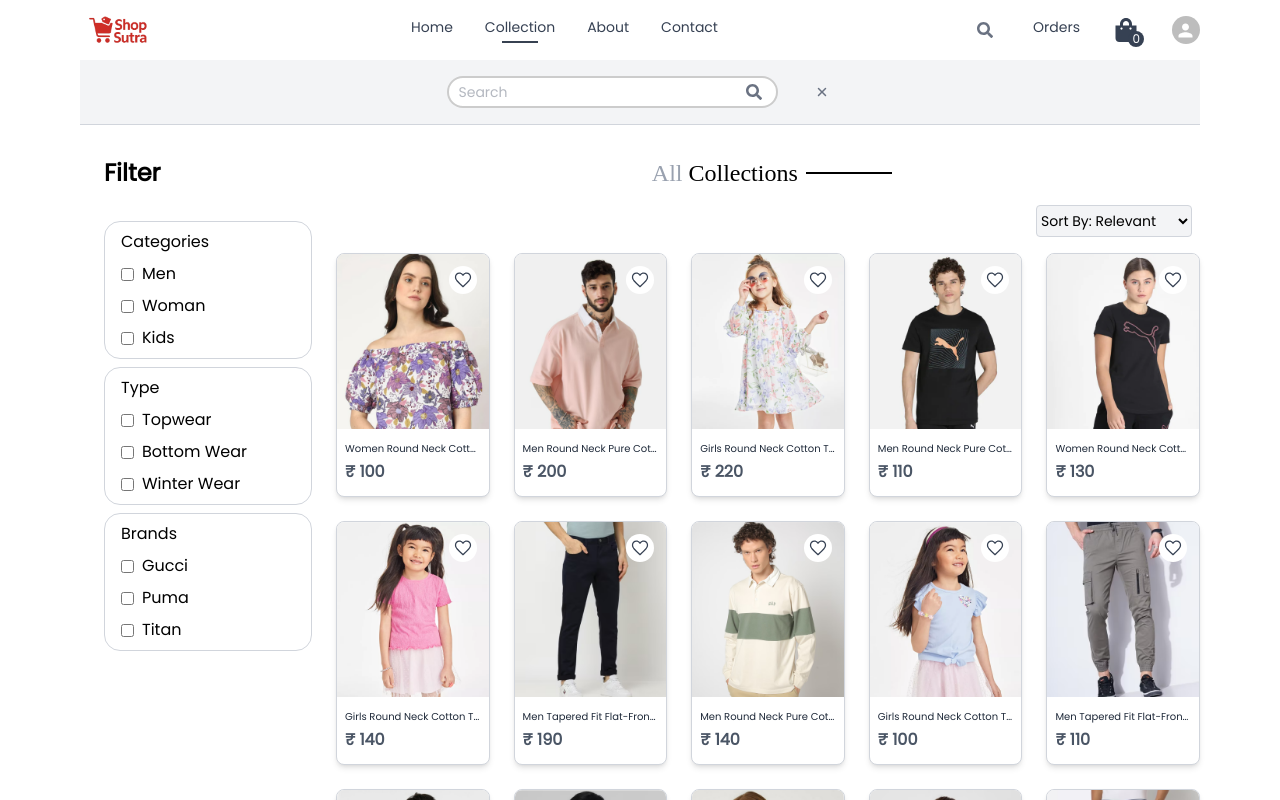
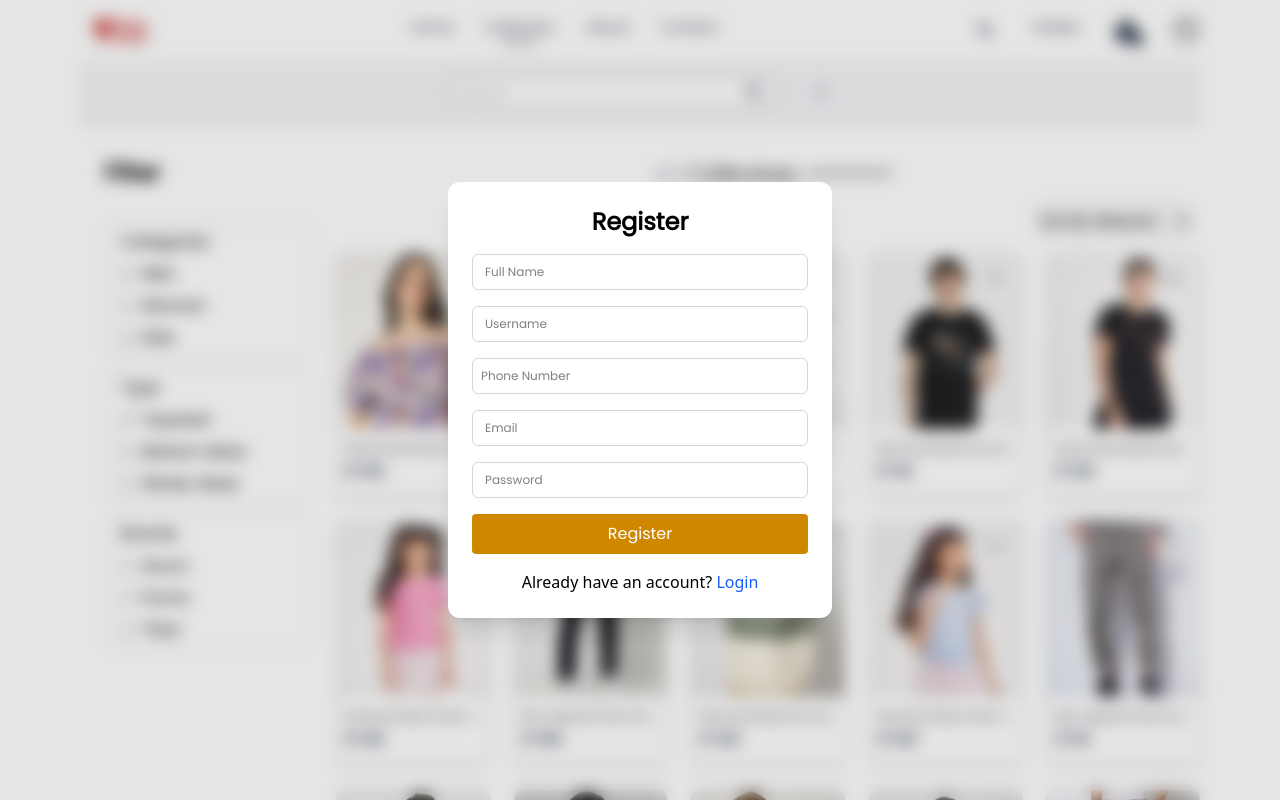
Before and after one commit to jitendra-sudo/E-Commerce, a React (Vite) app in the folder shopsutra/: page /collection in a window 1280 px wide. Shown: the top 800 px of the page. Built offline with nearby package versions, Linux system fonts and the light colour scheme.

Commit message:
feat: Add Axios for API requests and implement registration with OTP verification

```diff
--- a/shopsutra/package.json
+++ b/shopsutra/package.json
@@ -15,6 +15,7 @@
     "@mui/material": "^7.1.0",
     "@reduxjs/toolkit": "^2.8.2",
     "@tailwindcss/vite": "^4.1.7",
+    "axios": "^1.10.0",
     "react": "^19.1.0",
     "react-dom": "^19.1.0",
     "react-icons": "^5.5.0",
--- a/shopsutra/src/App.jsx
+++ b/shopsutra/src/App.jsx
@@ -1,4 +1,4 @@
-import React from 'react'
+import React, { useState } from 'react'
 import { Route, Routes } from 'react-router-dom'
 import Home from './pages/Home'
 import Login from './pages/Login'
@@ -14,13 +14,15 @@ import Footer from './compound/Footer'
 import store from './ContextApi/store.js'
 import { ToastContainer } from 'react-toastify';
 import 'react-toastify/dist/ReactToastify.css';
+import Register from './compound/Register.jsx'
 
 const App = () => {
+  const [showRegister, setShowRegister] = useState(true);
   return (
     <div className="px-0 md:px-2 lg:px-20" style={{ fontFamily: 'Poppins, sans-serif' }}>
       <Navbar />
       <hr className=' text-gray-300' />
-
+      <Register showModal={showRegister} setShowModal={setShowRegister}  />
       <Routes>
         <Route path='/' element={<Home />} />
         <Route path='/login' element={<Login />} />
@@ -35,8 +37,9 @@ const App = () => {
       </Routes>
       <div className='pt-6'>
         {/* <hr className='text-gray-300 ' /> */}
-        <Footer />
       </div>
+      <Footer />
+
       <ToastContainer position="top-right" autoClose={2000} theme="light" />
     </div>
   )
--- /dev/null
+++ b/shopsutra/src/compound/Api.jsx
@@ -0,0 +1,10 @@
+import axios from 'axios';
+
+const Api = axios.create({
+  baseURL: "https://e-commerce-z64r.onrender.com/api",
+  headers: {
+    "Content-Type": "application/json",
+  },
+});
+
+export default Api;
--- /dev/null
+++ b/shopsutra/src/compound/Register.jsx
@@ -0,0 +1,164 @@
+import React, { useState } from 'react';
+import Api from './Api';
+import { toast } from 'react-toastify';
+
+function Register({ showModal, setShowModal, setShowLogin }) {
+    const defaultFormData = { name: '', username: '', email: '', password: '', phone: '', role: 'user', };
+    const [formData, setFormData] = useState(defaultFormData);
+    const [showOTP, setShowOTP] = useState(false);
+    const [otp, setOtp] = useState('');
+    const [otpError, setOtpError] = useState('');
+    const [loading, setLoading] = useState(false);
+
+    const handleChange = (e) => {
+        setFormData({ ...formData, [e.target.name]: e.target.value });
+    };
+
+    const handleRegister = async (e) => {
+        e.preventDefault();
+
+        if (!formData.name || !formData.username || !formData.email || !formData.password || !formData.phone) {
+            toast.error("Please fill all fields.");
+            return;
+        }
+        setLoading(true);
+        try {
+            const response = await Api.post('/register', formData);
+            console.log('Registration response:', response.data);
+            toast.error(response.message);
+            toast.success("Please verify your OTP.");
+            setShowOTP(true);
+        } catch (error) {
+            const message =
+                error.response?.data?.message
+            toast.error(message);
+
+        } finally {
+            setLoading(false);
+        }
+    };
+
+    const handleOtpVerify = async (e) => {
+        e.preventDefault();
+        try {
+            if (!otp) {
+                toast.error('OTP is required');
+                return;
+            }
+            const response = await Api.post('/verify-otp', { otp, phone: formData.phone });
+            console.log('OTP verification response:', response.data);
+            if (response.data.success) {
+                toast.success("OTP verified successfully!");
+                setShowModal(false);
+                setShowLogin(true);
+            } else {
+                setOtpError('Invalid OTP. Please try again.');
+            }
+
+        } catch (error) {
+            console.error('Error during OTP verification:', error);
+        }
+        console.log('Verifying OTP:', otp);
+        setShowModal(false);
+        setShowOTP(false);
+        setFormData(defaultFormData);
+    };
+
+    return (
+        <>
+            {showModal && (
+                <div
+                    className="fixed inset-0 bg-black/10 backdrop-blur-sm flex justify-center items-center z-50"
+                    onClick={() => setShowModal(false)}
+                >
+                    <div className="bg-white rounded-xl shadow-xl p-6 w-[70%] max-w-sm relative" onClick={(e) => e.stopPropagation()}      >
+                        {!showOTP ? (
+                            <>
+                                <h2 className="text-2xl font-semibold mb-4 text-center">Register</h2>
+                                <form className="space-y-4" onSubmit={handleRegister}>
+                                    <input
+                                        type="text"
+                                        name="name"
+                                        value={formData.name}
+                                        onChange={handleChange}
+                                        placeholder="Full Name"
+                                        className="w-full border text-[12px] rounded-md border-gray-300 px-3 py-2 focus:outline-none focus:border-blue-500" />
+                                    <input
+                                        type="text"
+                                        name="username"
+                                        value={formData.username}
+                                        onChange={handleChange}
+                                        placeholder="Username"
+                                        className="w-full border text-[12px] rounded-md border-gray-300 px-3 py-2 focus:outline-none focus:border-blue-500" />
+
+                                    <input
+                                        type="text"
+                                        name="phone"
+                                        value={formData.phone}
+                                        onChange={handleChange}
+                                        placeholder="Phone Number"
+                                        className="w-full border text-[12px] rounded-md border-gray-300 px-2 py-2 focus:outline-none focus:border-blue-500" />
+                                    <input
+                                        type="email"
+                                        name="email"
+                                        value={formData.email}
+                                        onChange={handleChange}
+                                        placeholder="Email"
+                                        className="w-full border text-[12px] rounded-md border-gray-300 px-3 py-2 focus:outline-none focus:border-blue-500" />
+                                    <input
+                                        type="password"
+                                        name="password"
+                                        value={formData.password}
+                                        onChange={handleChange}
+                                        placeholder="Password"
+                                        className="w-full border text-[12px] rounded-md border-gray-300 px-3 py-2 focus:outline-none focus:border-blue-500" />
+
+                                    <button
+                                        type="submit"
+                                        className="w-full bg-yellow-600 hover:bg-amber-500 text-white py-2 rounded"
+                                    >
+                                        {loading ? <span className="ml-2 spinner-border spinner-border-sm"></span> : "Register"}
+                                    </button>
+                                </form>
+                                <p className="text-center font-sans mt-4">
+                                    Already have an account?{' '}
+                                    <button
+                                        className="text-blue-600 hover:underline"
+                                        onClick={() => {
+                                            setShowModal(false);
+                                            setShowLogin(true);
+                                        }}
+                                    >
+                                        Login
+                                    </button>
+                                </p>
+                            </>
+                        ) : (
+                            <>
+                                <h2 className="text-xl font-semibold text-center mb-4">Verify OTP</h2>
+                                <form className="space-y-4" onSubmit={handleOtpVerify}>
+                                    <input
+                                        type="text"
+                                        name="otp"
+                                        value={otp}
+                                        onChange={(e) => setOtp(e.target.value)}
+                                        placeholder="Enter OTP"
+                                        className="w-full border text-[12px] rounded-md border-gray-300 px-3 py-2 focus:outline-none focus:border-blue-500"
+                                    />
+                                    <button
+                                        type="submit"
+                                        className="w-full bg-green-600 text-white py-2 rounded"
+                                    >
+                                        Verify OTP
+                                    </button>
+                                </form>
+                            </>
+                        )}
+                    </div>
+                </div>
+            )}
+        </>
+    );
+}
+
+export default Register;
--- /dev/null
+++ b/shopsutra/src/compound/auth.jsx
@@ -0,0 +1,13 @@
+import {useState , useEffect} from 'react';
+import { useNavigate  } from 'react-router-dom';
+import { useDispatch, useSelector } from 'react-redux';
+
+const Auth = () => {
+  return (
+    <div>
+
+    </div>
+  )
+}
+
+export default Auth
--- /dev/null
+++ b/shopsutra/src/compound/customToaster.jsx
@@ -0,0 +1,40 @@
+import React, { useState, useEffect, useCallback } from 'react';
+
+export const Toast = ({ message, type }) => {
+  const bgColor = type === 'error' ? 'bg-red-500' : 'bg-green-500';
+
+  return (
+    <div
+      className={`text-white px-4 py-2 rounded shadow ${bgColor} mb-3 min-w-[200px]`}
+    >
+      {message}
+    </div>
+  );
+};
+
+const ToastContainer = () => {
+  const [toasts, setToasts] = useState([]);
+
+  const addToast = useCallback((message, type = 'success') => {
+    const id = Date.now();
+    setToasts((prev) => [...prev, { id, message, type }]);
+
+    setTimeout(() => {
+      setToasts((prev) => prev.filter((t) => t.id !== id));
+    }, 3000);
+  }, []);
+
+  useEffect(() => {
+    window.customToast = addToast;
+  }, [addToast]);
+
+  return (
+    <div className="fixed top-4 right-4 z-50 flex flex-col items-end">
+      {toasts.map((toast) => (
+        <Toast key={toast.id} message={toast.message} type={toast.type} />
+      ))}
+    </div>
+  );
+};
+
+export default ToastContainer;
```
Also changed, not shown: 1 other file (tests, documents, lock files or other folders).
